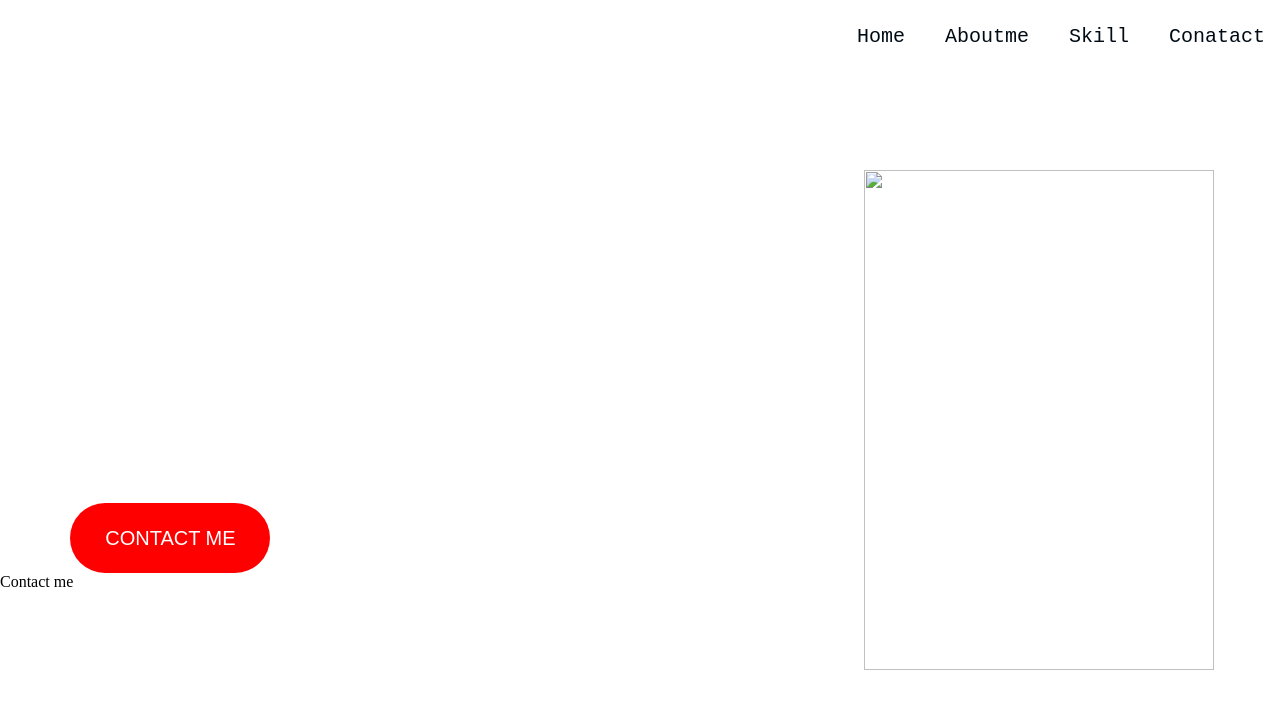
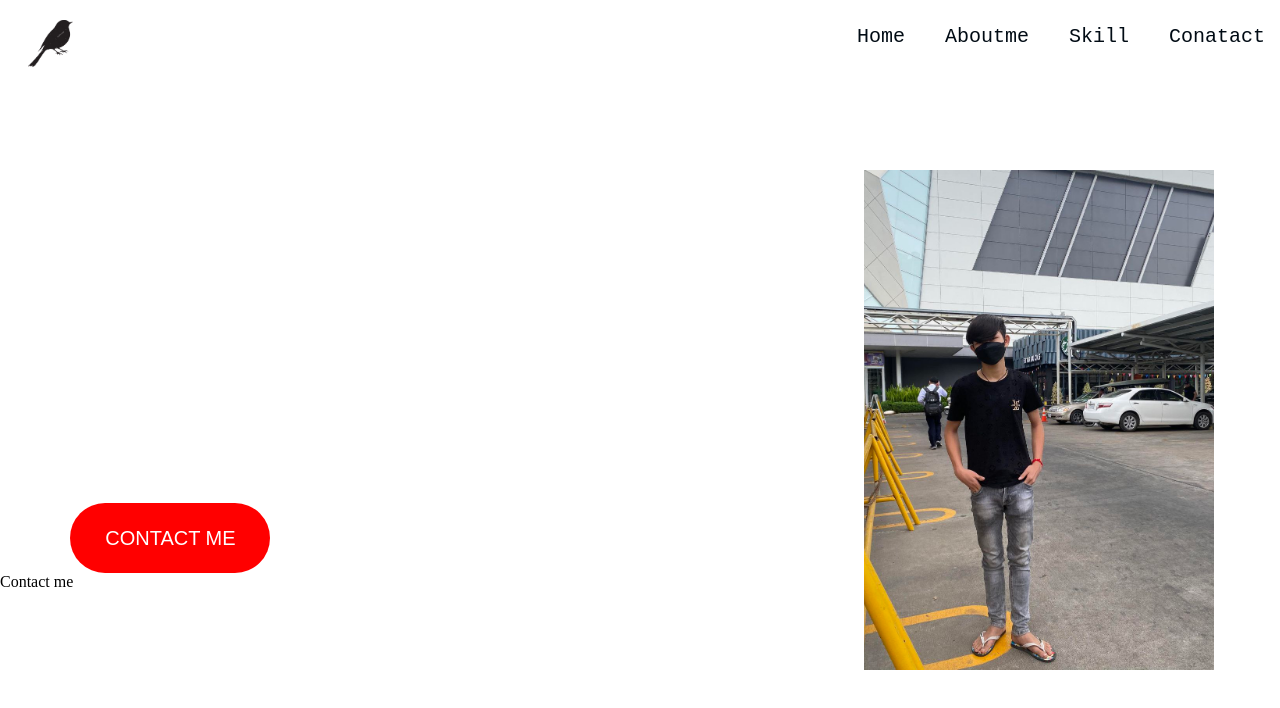
Before and after one commit to LyMeng7031/portfolio, a plain HTML site: page index.html in a window 1280 px wide. Drawn offline with Linux system fonts and the light colour scheme; the site is published under a folder, as on GitHub Pages, so addresses that start at the root find nothing.

Commit message:
add html

```diff
--- a/home.css
+++ b/home.css
@@ -102,7 +102,7 @@
   width: 100px;
   height: 50px;
   position: absolute;
-  background-image: url(/img/jkkkk.png);
+  background-image: url(img/jkkkk.png);
   background-position: center;
   background-repeat: no-repeat;
   background-size: contain;
--- a/index.html
+++ b/index.html
@@ -35,9 +35,9 @@
       </div>
       <div class="photo">
         <div class="img">
-          <img src="/img/home-photo.jpg" alt="" />
+          <img src="img/home-photo.jpg" alt="" />
         </div>
-    </div>
+      </div>
     </div>
   </body>
 </html>
```
